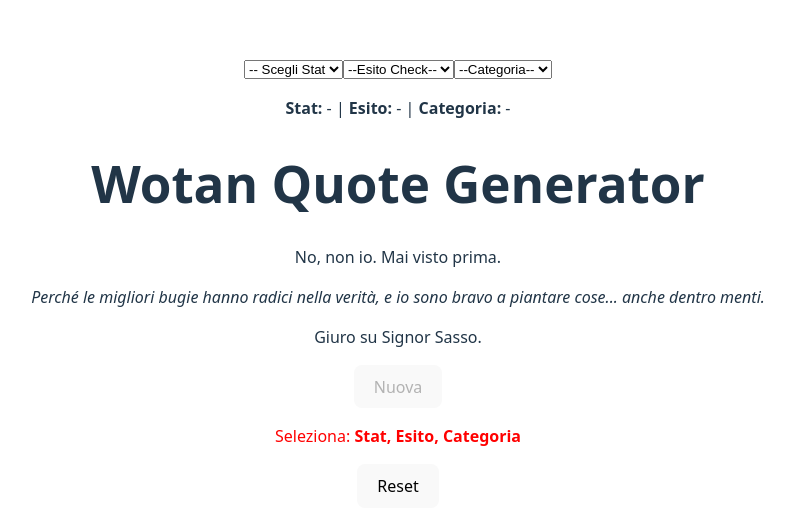
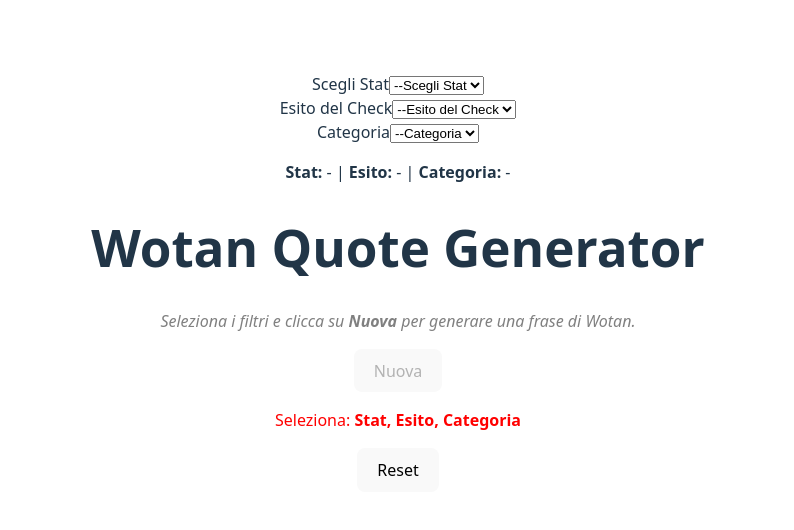
Before and after one commit to bubbosvilup/Wotan_Generator, a React (Vite) app in the folder wotan-quote-generator/: page / in a window 1280 px wide. Shown: the part 118-648 px from the top of the page, without its empty margins (242-1036 px from the left). Built offline with nearby package versions, Linux system fonts and the light colour scheme.

Commit message:
migliorata scalabilità e modularietà dei componenti

```diff
--- a/wotan-quote-generator/src/App.jsx
+++ b/wotan-quote-generator/src/App.jsx
@@ -1,11 +1,11 @@
 import { useState } from "react";
 import "./data/style/App.css";
 import quotes from "./data/quotes";
+import QuoteCard from "./components/QuoteCard";
+import Dropdown from "./components/Dropdown";
 
 function App() {
-  const [quote, setQuote] = useState(
-    quotes[Math.floor(Math.random() * quotes.length)]
-  );
+  const [quote, setQuote] = useState(null);
 
   // stati filtri selezione
   const [selectedStat, setSelectedStat] = useState("");
@@ -46,29 +46,33 @@ function App() {
     setSelectedCheck("");
     setSelectedCategory("");
   };
-
+  //costante grezza per labels leggibili
+  const statLabels = {
+    INT: "Intelligenza",
+    SAG: "Saggezza",
+    CAR: "Carisma",
+  };
   return (
     <div>
-      <select onChange={(e) => setSelectedStat(e.target.value)}>
-        <option value="">-- Scegli Stat</option>
-        <option value="INT">Intelligenza</option>
-        <option value="SAG">Saggezza</option>
-        <option value="CAR">Carisma</option>
-      </select>
-      <select onChange={(e) => setSelectedCheck(e.target.value)}>
-        <option value="">--Esito Check--</option>
-        <option value="Passed">Passato</option>
-        <option value="Failed">Fallito</option>
-      </select>
-
-      <select onChange={(e) => setSelectedCategory(e.target.value)}>
-        <option value="">--Categoria--</option>
-        {availableCategories.map((cat) => (
-          <option key={cat} value={cat}>
-            {cat}
-          </option>
-        ))}
-      </select>
+      <Dropdown
+        label="Scegli Stat"
+        options={["INT", "SAG", "CAR"]}
+        value={selectedStat}
+        onChange={(e) => setSelectedStat(e.target.value)}
+        labels={statLabels}
+      />
+      <Dropdown
+        label="Esito del Check"
+        options={["Passed", "Failed"]}
+        value={selectedCheck}
+        onChange={(e) => setSelectedCheck(e.target.value)}
+      />
+      <Dropdown
+        label="Categoria"
+        options={availableCategories}
+        value={selectedCategory}
+        onChange={(e) => setSelectedCategory(e.target.value)}
+      />
       <div>
         <p>
           <strong>Stat:</strong> {selectedStat || "-"} | <strong>Esito:</strong>{" "}
@@ -77,11 +81,7 @@ function App() {
         </p>
       </div>
       <h1>Wotan Quote Generator</h1>
-      <p>{quote.parts.before}</p>
-      <p>
-        <em>{quote.parts.smart}</em>
-      </p>
-      <p>{quote.parts.after}</p>
+      <QuoteCard quote={quote} />
       <button onClick={getNewQuote} disabled={isButtonDisabled}>
         Nuova
       </button>
--- a/wotan-quote-generator/src/components/Dropdown.jsx
+++ b/wotan-quote-generator/src/components/Dropdown.jsx
@@ -0,0 +1,17 @@
+function Dropdown({ label, options, value, onChange, labels }) {
+  return (
+    <div>
+      <label>{label}</label>
+      <select value={value} onChange={onChange}>
+        <option value="">--{label}</option>
+        {options.map((option) => (
+          <option key={option} value={option}>
+            {labels && labels[option] ? labels[option] : option}
+          </option>
+        ))}
+      </select>
+    </div>
+  );
+}
+
+export default Dropdown;
--- a/wotan-quote-generator/src/components/QuoteCard.jsx
+++ b/wotan-quote-generator/src/components/QuoteCard.jsx
@@ -1,11 +1,22 @@
 function QuoteCard({ quote }) {
+  if (!quote) {
+    return (
+      <div>
+        <p style={{ fontStyle: "italic", color: "gray" }}>
+          Seleziona i filtri e clicca su <strong>Nuova</strong> per generare una
+          frase di Wotan.
+        </p>
+      </div>
+    );
+  }
+
   return (
     <div>
       <p>{quote.parts.before}</p>
       <p>
         <em>{quote.parts.smart}</em>
       </p>
-      <p>{quote.parts.smart}</p>
+      <p>{quote.parts.after}</p>
     </div>
   );
 }
```
